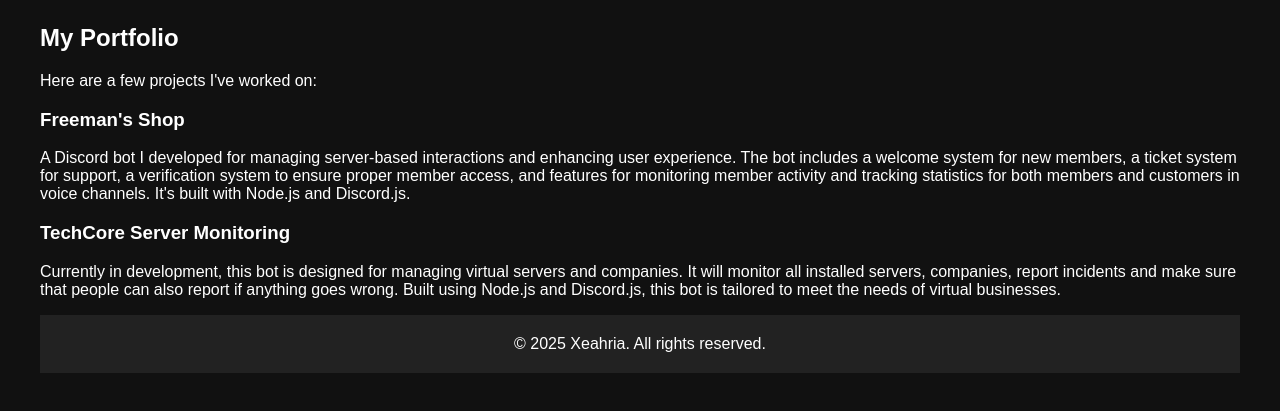
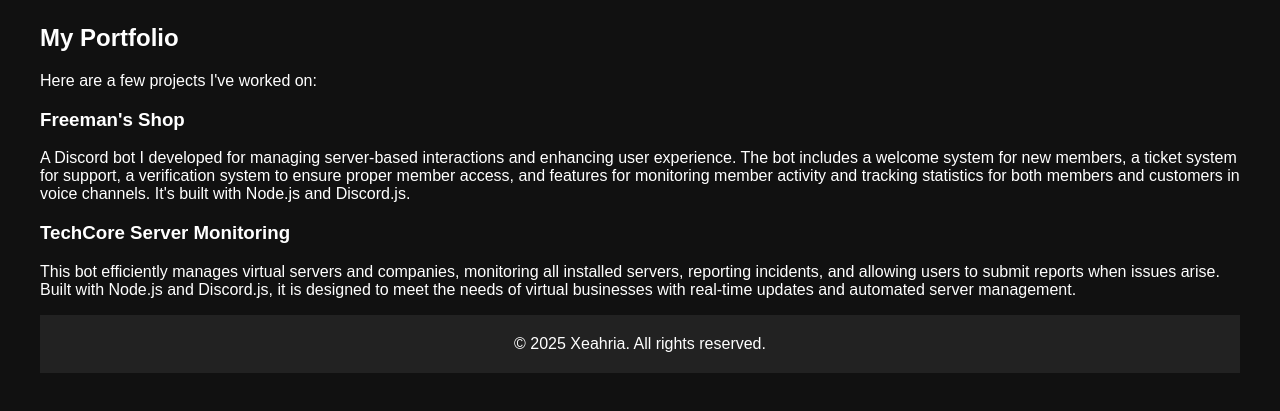
Before and after one commit to Xeahria/portfolio, a website: page portfolio.html in a window 1280 px wide. Shown: the part 149-560 px from the top of the page. Drawn offline with Linux system fonts and the light colour scheme.

Commit message:
Portfolio

```diff
--- a/portfolio.html
+++ b/portfolio.html
@@ -45,7 +45,7 @@
 
             <div class="project">
                 <h3>TechCore Server Monitoring</h3>
-                <p>Currently in development, this bot is designed for managing virtual servers and companies. It will monitor all installed servers, companies, report incidents and make sure that people can also report if anything goes wrong. Built using Node.js and Discord.js, this bot is tailored to meet the needs of virtual businesses.</p>
+                <p>This bot efficiently manages virtual servers and companies, monitoring all installed servers, reporting incidents, and allowing users to submit reports when issues arise. Built with Node.js and Discord.js, it is designed to meet the needs of virtual businesses with real-time updates and automated server management.</p>
             </div>
         </section>
 
```
